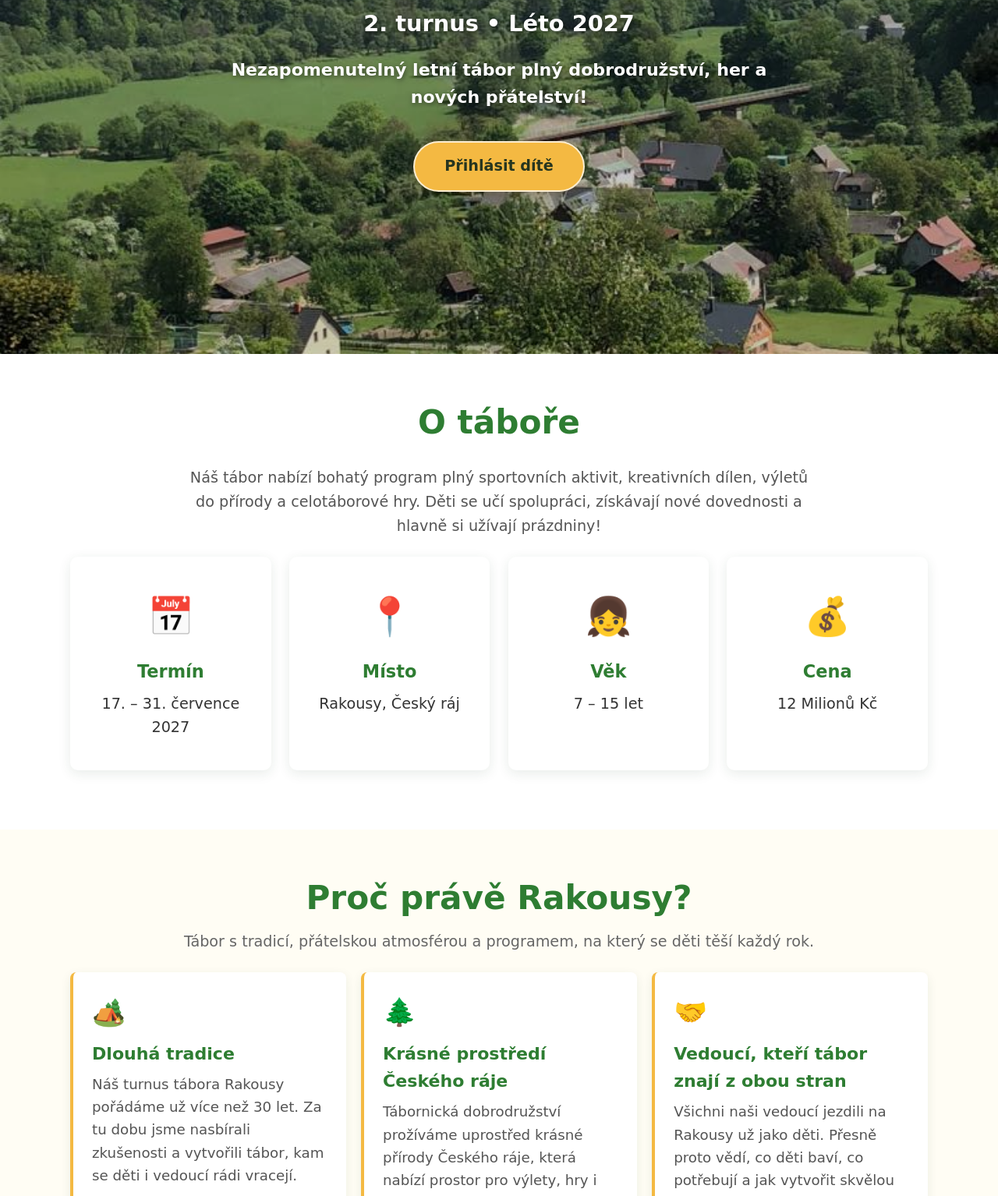
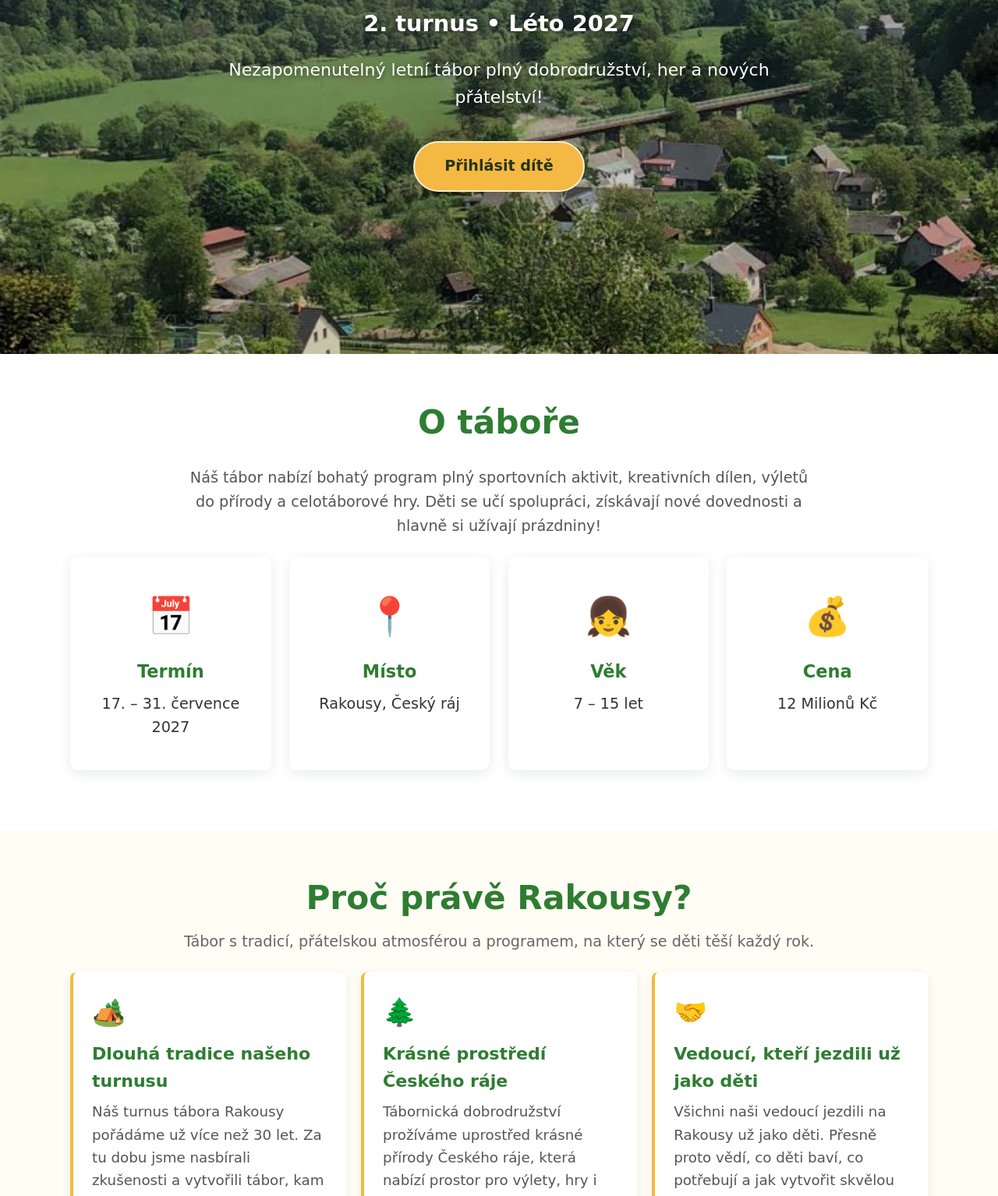
Before and after one commit to PolankaMartin/Rakousy_web, a plain HTML site: page index.html in a window 1280 px wide. Shown: the part 346-1880 px from the top of the page at 78% size. Drawn offline with Linux system fonts and the light colour scheme; a web font is replaced by a local one.

Commit message:
visualni update

```diff
--- a/index.html
+++ b/index.html
@@ -77,7 +77,7 @@
       <div class="why-grid" role="region" aria-label="Důvody, proč jet na tábor Rakousy" tabindex="0">
         <article class="why-card">
           <div class="why-icon">🏕️</div>
-          <h3>Dlouhá tradice</h3>
+          <h3>Dlouhá tradice našeho turnusu</h3>
           <p>Náš turnus tábora Rakousy pořádáme už více než 30 let. Za tu dobu jsme nasbírali zkušenosti a vytvořili tábor, kam se děti i vedoucí rádi vracejí.</p>
         </article>
         <article class="why-card">
@@ -87,7 +87,7 @@
         </article>
         <article class="why-card">
           <div class="why-icon">🤝</div>
-          <h3>Vedoucí, kteří tábor znají z obou stran</h3>
+          <h3>Vedoucí, kteří jezdili už jako děti</h3>
           <p>Všichni naši vedoucí jezdili na Rakousy už jako děti. Přesně proto vědí, co děti baví, co potřebují a jak vytvořit skvělou atmosféru.</p>
         </article>
         <article class="why-card">
@@ -266,7 +266,7 @@
           <div class="contact-details">
             <h3>Kontaktní údaje</h3>
             <p><strong>Hlavní vedoucí:</strong> Tereza Blažková</p>
-            <p>📧 <a href="mailto:tabor@rakousy.cz">tabor@rakousy.cz</a></p>
+            <p>📧 <a href="mailto:info@ldt-rakousy.cz">info@ldt-rakousy.cz</a></p>
             <p>📞 <a href="tel:+420123456789">+420 123 456 789</a></p>
             <p>📍 Rakousy, Český ráj</p>
           </div>
--- a/style.css
+++ b/style.css
@@ -131,7 +131,7 @@ img {
 
 .hero-desc {
   font-size: 1.15rem;
-  font-weight: 600;
+  font-weight: 400;
   margin-bottom: 2rem;
   opacity: 1;
   text-shadow: 1px 2px 6px rgba(0,0,0,0.5);
```
